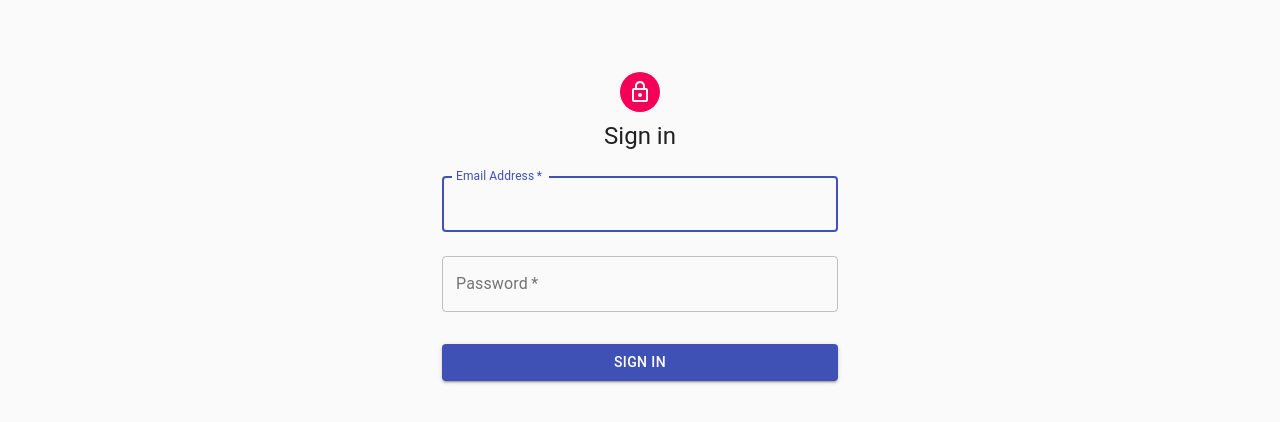
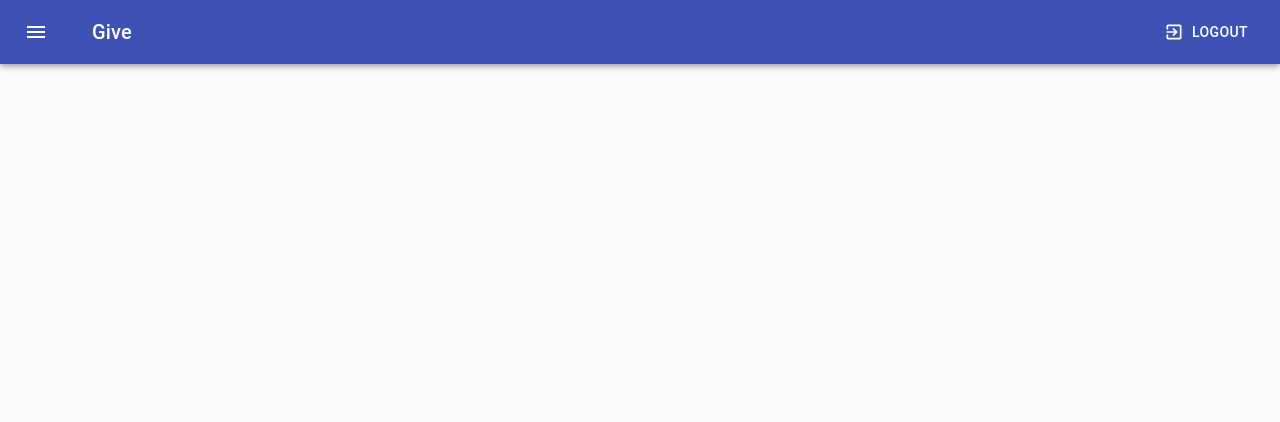
Before and after one commit to ehudthelefthand/yfc-front-react, a React (Create React App) app: page / in a window 1280 px wide. Shown: the top 422 px of the page. Built offline with nearby package versions, Linux system fonts and the light colour scheme.

Commit message:
added dashboard template

```diff
--- a/package.json
+++ b/package.json
@@ -8,6 +8,7 @@
     "@testing-library/jest-dom": "^5.11.4",
     "@testing-library/react": "^11.1.0",
     "@testing-library/user-event": "^12.1.10",
+    "clsx": "^1.1.1",
     "react": "^17.0.2",
     "react-dom": "^17.0.2",
     "react-router-dom": "^5.2.0",
--- a/src/App.js
+++ b/src/App.js
@@ -16,7 +16,7 @@ function App() {
             <CssBaseline />
             <Router>
                 <Switch>
-                    <Route path="/give">
+                    <Route path="/">
                         <Give />
                     </Route>
                     <Route path="/receipt">
@@ -25,7 +25,7 @@ function App() {
                     <Route path="/supporter">
                         <Supporter />
                     </Route>
-                    <Route path="/">
+                    <Route path="/login">
                         <Login />
                     </Route>
                 </Switch>
--- a/src/pages/Give.js
+++ b/src/pages/Give.js
@@ -1,5 +1,67 @@
-import React from 'react'
+import React, { useState } from 'react'
+import {
+    AppBar,
+    Toolbar,
+    IconButton,
+    Button,
+    Typography,
+    makeStyles,
+} from '@material-ui/core'
+import {
+    Menu as MenuIcon,
+    ExitToApp as ExitToAppIcon,
+} from '@material-ui/icons'
+import clsx from 'clsx'
+
+const drawerWidth = 240;
+
+const useStyles = makeStyles(theme => ({
+    menuButton: {
+        marginRight: theme.spacing(4)
+    },
+    menuButtonHidden: {
+        display: 'none'
+    },
+    title: {
+        flexGrow: 1,
+    },
+
+}))
 
 export default function Give() {
-    return <div>Give</div>
+
+    const [open, setOpen] = useState(false)
+    const classes = useStyles()
+
+    const handleDrawerOpen = () => {
+        setOpen(false)
+    }
+
+    const handleDrawerClose = () => {
+        setOpen(true)
+    }
+
+    return (
+        <div>
+            <AppBar>
+                <Toolbar>
+                    <IconButton
+                        color="inherit"
+                        edge="start"
+                        className={clsx(classes.menuButton, open && classes.menuButtonHidden)}
+                        onClick={handleDrawerOpen}
+                    >
+                        <MenuIcon />
+                    </IconButton>
+                    <Typography component="h1" variant="h6" color="inherit" className={classes.title}>Give</Typography>
+                    <Button
+                        color="inherit"
+                        startIcon={<ExitToAppIcon />}
+                    >
+                        logout
+                    </Button>
+                </Toolbar>
+            </AppBar>
+        </div>
+    )
 }
```
Also changed, not shown: 1 other file (tests, documents, lock files or other folders).
